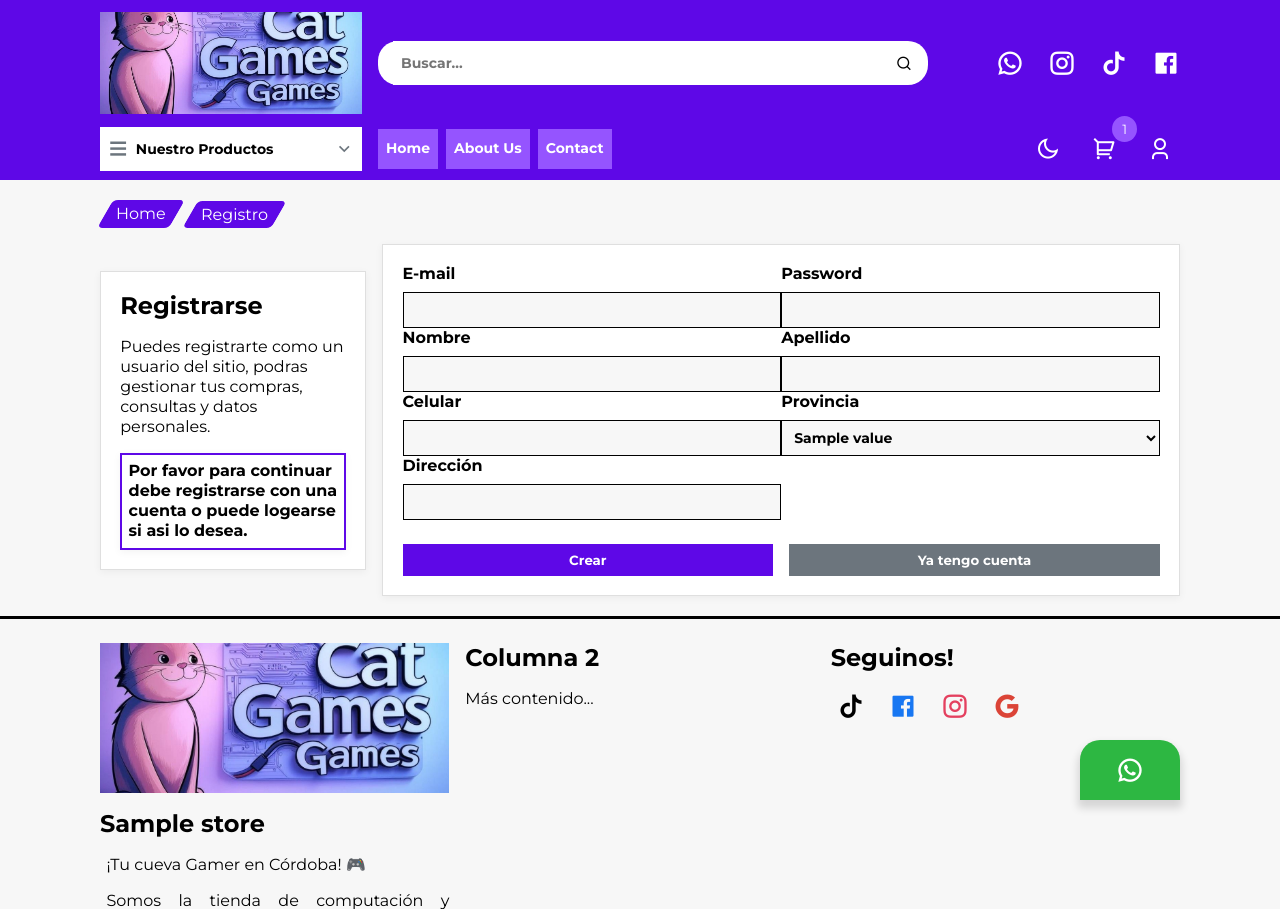
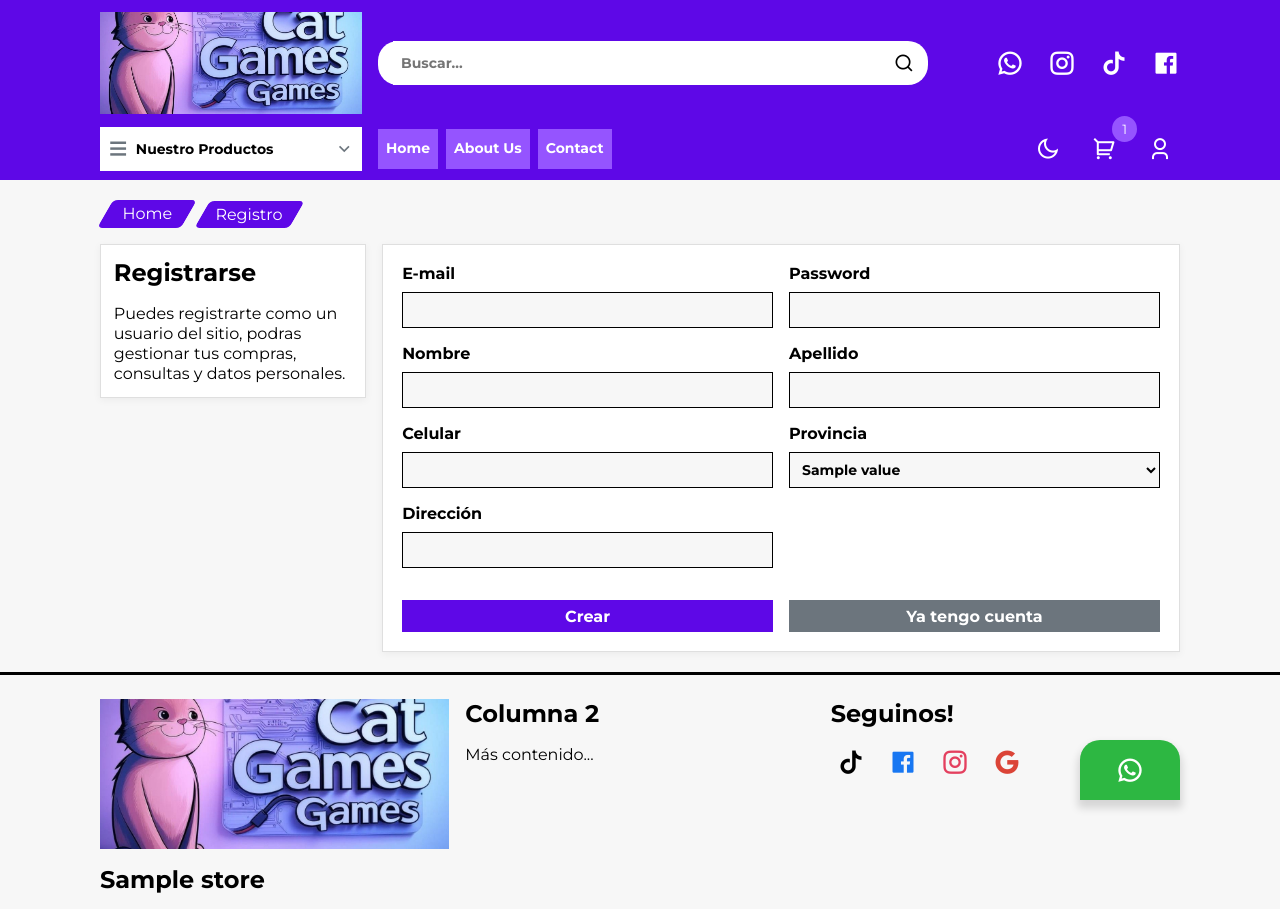
Before and after one commit to LucasCallamullo/ecommerce-400, a Django app: template users/templates/users/register_user.html in a window 1280 px wide. Shown: the top 909 px of the page. Run offline with Django 5.2, Linux system fonts and the light colour scheme; the template is opened without the code that fills it: most values are stand-ins (such as "Sample title", 1, 10 or a date in 2020); some libraries are stand-ins or nearby versions.

Commit message:
Update profile views, and templates home, register

```diff
--- a/home/static/home/css/navbar.css
+++ b/home/static/home/css/navbar.css
@@ -54,6 +54,10 @@
     .top-bar-search input {
         height: 100%;
         width: calc(100% - 50px);
+    }
+
+    .top-bar-search button {
+        height: 48px;
     }
 }
 
--- a/home/templates/home/nav_desktop.html
+++ b/home/templates/home/nav_desktop.html
@@ -10,9 +10,10 @@
     </a>
 
     <form class="top-bar-search bg-primary cont-space-between align-self-center" action="{% url 'product_top_search' %}">
-        <input class="text-primary" type="text" placeholder="Buscar..." name="topQuery" autocomplete="off">
+        <input class="text-primary" type="text" placeholder="Buscar..." name="topQuery"
+        autocomplete="off" required minlength="2">
         <button class="btn text-primary scale-on-touch" type="submit">
-            <i class="ri-search-line font-md"></i>
+            <i class="ri-search-line font-lg"></i>
         </button>
     </form>
 
--- a/users/static/users/css/register_user.css
+++ b/users/static/users/css/register_user.css
@@ -1,49 +1,12 @@
 
 
-
-.cont-form-register {
-    width: 100%;
-    max-width: 100%;
-}
-
-.cont-form-register input,
-.cont-form-register select {
-    background-color: var(--bg-secondary);
-    border: 1px solid var(--text-primary) !important;
-    outline: none;
-    color: var(--text-primary);
-    padding-left: 8px;
-    height: 36px;
+.address-label {
     width: 100%;
 }
 
-/* Para cuando está autocompletado */
-.cont-form-register input:-webkit-autofill,
-.cont-form-register input:-webkit-autofill:hover,
-.cont-form-register input:-webkit-autofill:focus {
-    -webkit-text-fill-color: var(--text-primary);
-    -webkit-box-shadow: 0 0 0px 1000px var(--bg-secondary) inset;
+
+@media (min-width: 992px) {
+    .address-label {
+        width: calc(50% - 8px);
+    }
 }
-
-/* Styles for small mobile phones (hasta 480px) */
-/* Styles for small mobile phones */
-
-/* Styles for tablets (mín. 480px to max. 768px) */
-@media (min-width: 480px) {
-    /* Styles for tablets */
-}
-
-/* Styles for desktops (mín. 768px to max. 992px+)) */
-@media (min-width: 768px) {
-    /* Styles for desktops */
-}
-
-/* Styles for large desktops (mín. 992px to max. infinite) */
-@media (min-width: 992px) {
-    /* Styles for large desktops */
-    .cont-form-register {
-        width: 75%;
-        max-width: 75%;
-    }
-
-}
--- a/users/static/users/js/register_user.js
+++ b/users/static/users/js/register_user.js
@@ -1,6 +1,5 @@
-
-
-/// <reference path="../../../../home/static/home/js/base.js" />
+/// <reference path="../../../../static/js/base.js" />
+/// <reference path="../../../../static/js/utils.js" />
 /// <reference path="../../../../users/static/users/js/widget_login.js" />
 
 
@@ -13,17 +12,14 @@ document.addEventListener('DOMContentLoaded', () => {
      * which is preloaded earlier in base.html due to its script placement.
      */
     const form = document.getElementById('register-form');
-    if (form) {
-        widgetUserForms(form, "Register");
-    }
+    widgetUserForms(form);
 
     // ACCOUNT BUTTON HANDLER
-    const btn = document.getElementById('have-account');
+    const btn = document.querySelector('#have-account');
     const userBtns = document.querySelectorAll('.user-button');
     btn.addEventListener('click', (e) => {
-        const index = window.innerWidth >= 992 ? 1 : 0;
+        const index = IS_MOBILE ? 1 : 0;
         const userLoginBtn = userBtns[index];
-
         if (userLoginBtn) {
             userLoginBtn.click();
             e.stopPropagation();
--- a/users/templates/users/register_user.html
+++ b/users/templates/users/register_user.html
@@ -1,105 +1,76 @@
-
-
 {% extends "home/base.html" %}
-
-{% load static %}
+{% load static compress %}
 
 
 {% block extra_head %}
+    {% compress css %}
         <link rel="stylesheet" href="{% static 'users/css/register_user.css' %}">
+    {% endcompress %}
 {% endblock %}
 
 
-
-
 {% block main_content %}
-
     <div class="d-flex mb-2 gap-1">
         <a class="btn btn-parallelogram" href="{% url 'Home' %}">
-        <span class="font-md">Home</span>
+            <span class="font-md px-1">Home</span>
         </a>
 
-    <button class="btn btn-parallelogram">
-        <span class="font-md">Registro</span>
+        <button class="btn btn-parallelogram px-1">
+            <span class="font-md px-1">Registro</span>
         </button>
     </div>
 
-
-<!-- Primera Fila -->
-
-<div class="d-flex-col-row cont-100 justify-start align-stretch gap-2">
-
-    <!-- 	MOBILE LIKE ONE COLUMNS	 -->
-    <div class="d-flex-col gap-2 d-mobile-flex bg-primary border-hover p-2">
-        <h2 class="text-start"> Registrarse </h2>
-
+    <div class="d-grid cont-grid-11-13 gap-2">
+        {# Primera Fila #}
+        <div class="d-flex-col gap-2 bg-primary border-hover h-min p-2">
+            <h2 class="text-start">Registrarse</h2>
             <p class="text-start">
                 Puedes registrarte como un usuario del sitio, podras gestionar tus compras,
                 consultas y datos personales.
             </p>
-
-        <!-- { % if flag_to_login % }		{ % endif % } -->
-        <div class="p-1 border-hover border-main">
-            <p class="text-start"><b>
-                Por favor para continuar debe registrarse con una cuenta o puede logearse si asi
-                lo desea.
-            </b></p>
-        </div>
+            {# este mensaje es para cuando quieren continuar con la compra sin cuenta #}
+            {% if flag_to_login %}
+                <span class="p-1 border-hover border-main text-start bolder">
+                    Por favor para continuar con su compra debe registrarse con una cuenta,
+                    o puede logearse si asi lo desea.
+                </span>
+            {% endif %}
         </div>
 
-    <!-- 	DESKTOP TWO COLUMNS	 -->
-    <div class="w-25 d-flex-col gap-2 d-desktop-flex bg-primary border-hover p-3">
-        <h2 class="text-start"> Registrarse </h2>
-
-        <p class="text-start">
-            Puedes registrarte como un usuario del sitio, podras gestionar tus compras,
-            consultas y datos personales.
-        </p>
-
-        <!-- { % if flag_to_login % }		{ % endif % } -->
-        <div class="p-1 border-hover border-main">
-            <p class="text-start"><b>
-                Por favor para continuar debe registrarse con una cuenta o puede logearse si asi
-                lo desea.
-            </b></p>
-        </div>
-    </div>
-
-    <form class="cont-form-register h-min bg-primary border-hover p-3" method="POST"
-    id="register-form" action="{% url 'register_user' %}">
+        {# Segunda Fila #}
+        <form class="d-grid cont-grid-122 gap-2 h-min bg-primary border-hover p-3" id="register-form">
             {% csrf_token %}
 
-        <div class="d-grid cont-grid-122">
-            <!-- Fila para Email y Password { { form . email } }  { { form . password1 } } -->
-            <label class="d-flex-col gap-1">
-                <p class="text-start"><b>E-mail</b></p>
+            {# Fila para Email y Password #}
+            <label class="d-flex-col gap-1 bolder">
+                E-mail
                 <input type="email" name="email" required>
             </label>
 
-            <label class="d-flex-col gap-1">
-                <p class="text-start"><b>Password</b></p>
+            <label class="d-flex-col gap-1 bolder">
+                Password
                 <input type="password" name="password" required>
             </label>
 
-            <!-- Fila para Nombre y Apellido -->
-            <label class="d-flex-col gap-1">
-                <p class="text-start"><b>Nombre</b></p>
+            {# Fila para Nombre y Apellido #}
+            <label class="d-flex-col gap-1 bolder">
+                Nombre
                 <input type="text" name="first_name" required>
             </label>
 
-            <label class="d-flex-col gap-1">
-                <p class="text-start"><b>Apellido</b></p>
+            <label class="d-flex-col gap-1 bolder">
+                Apellido
                 <input type="text" name="last_name" required>
             </label>
 
-            <!-- Fila para Teléfono y Provincia -->
-            <label class="d-flex-col gap-1">
-                <p class="text-start"><b>Celular</b></p>
+            {# Fila para Teléfono y Provincia #}
+            <label class="d-flex-col gap-1 bolder">
+                Celular
                 <input type="text" name="cellphone" required>
             </label>
 
-            <label class="d-flex-col gap-1">
-                <p class="text-start"><b>Provincia</b></p>
+            <label class="d-flex-col gap-1 bolder">
+                Provincia
                 <select name="province" id="id_province">
                     {% for key, value in provinces %}
                         <option value="{{ key }}">{{ value }}</option>
@@ -107,33 +78,30 @@
                 </select>
             </label>
 
-            <!-- Fila para Dirección -->
-            <label class="d-flex-col gap-1">
-                <p class="text-start"><b>Dirección</b></p>
+            {# Fila para Dirección #}
+            <label class="d-flex-col gap-1 bolder address-label grid-col-all">
+                Dirección
                 <input type="text" name="address" required>
             </label>
-        </div>
 
-
-        <!-- buttons form 		 -->
-        <div class="d-flex justify-center gap-2 mt-3">
-            <button type="submit" class="btn btn-32 w-50 p-2 btn-main">
-                <b>Crear</b>
+            {# buttons form #}
+            <div class="mt-2 grid-col-all d-flex gap-2">
+                <button class="btn btn-32 w-50 p-2 btn-main font-md bolder" type="submit"
+                data-action="Register" data-url="{% url 'register_user' %}">
+                    Crear
                 </button>
 
-            <button type="button" class="btn btn-32 w-50 p-2 btn-alt" id="have-account">
-                <b>Ya tengo cuenta</b>
+                <button class="btn btn-32 w-50 py-1 px-2 btn-alt" id="have-account" type="button">
+                    <span class="text-truncate font-md bolder">Ya tengo cuenta</span>
                 </button>
             </div>
         </form>
-
     </div>
-
 {% endblock %}
 
 
 {% block extra_scripts %}
-
+    {% compress js %}
         <script src="{% static 'users/js/register_user.js' %}"></script>
-
+    {% endcompress %}
 {% endblock extra_scripts %}
```
Also changed, not shown: favorites/views.py (+9 -13 lines), products/static/products/js/components/carousel_products.js (+4 -16 lines), profiles/static/profiles/js/tab_favorites.js (deleted, +0 -36 lines), profiles/static/profiles/js/tabs/tab_favorites.js (added, +64 -0 lines), profiles/templates/profiles/user/tab_favorites.html (deleted, +0 -216 lines), profiles/templates/profiles/user/user_profile.html (+2 -17 lines). Lines whose indentation alone changed are shown as unchanged.
